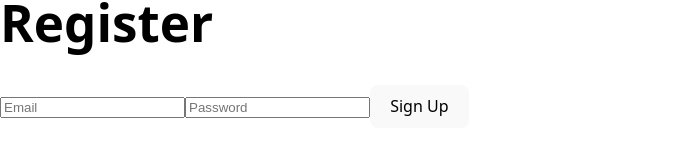
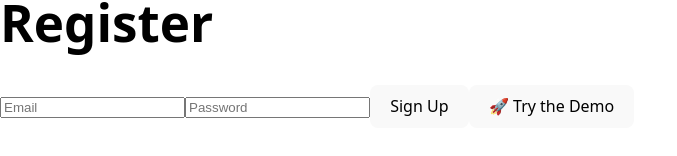
Before and after one commit to dhk2898/kanban-board, a React (Vite) app: page /register in a window 1280 px wide. Shown: the part 356-512 px from the top of the page, without its empty margins (0-677 px from the left). Built offline with nearby package versions, Linux system fonts and the light colour scheme; no server answers.

Commit message:
demo setup

```diff
--- a/src/Register.tsx
+++ b/src/Register.tsx
@@ -23,12 +23,20 @@ function Register()
         }
     };
 
+
+
     return(
     <form onSubmit={handleSubmit}>
         <h1>Register</h1>
         <input type = 'email' placeholder='Email' value = {email} onChange = {e => setEmail(e.target.value)} required/>
         <input type = 'password' placeholder = 'Password' value={password} onChange={e => setPassword(e.target.value)} required/>
         <button type = 'submit'>Sign Up</button>
+        <button type="button" onClick={async () => {await supabase.auth.signInWithPassword({
+            email: import.meta.env.VITE_DEMO_EMAIL!,
+            password: import.meta.env.VITE_DEMO_PASSWORD!,
+        }); }}>
+        🚀 Try the Demo
+        </button>
         {message && <p>{message}</p>}
     </form>);
 
--- a/src/components/TaskModal.tsx
+++ b/src/components/TaskModal.tsx
@@ -53,6 +53,7 @@ function TaskModal({taskId, onClose, isEditingInitial} : {taskId: string, onClos
      </div>
 
      <button className = 'task' onClick = {handleSave}>Save</button>
+     <button className = 'task' onClick = {() => {dispatch({type: 'delete-task', taskId}); deleteTaskFromSupabase(taskId); onClose();}}>Delete</button>
      <button className = 'task' onClick = {() => setIsEditing(false)}>Cancel</button>
     </>) :
     (
--- a/src/components/useSupabaseSync.ts
+++ b/src/components/useSupabaseSync.ts
@@ -149,6 +149,8 @@ export async function updateListInSupabase(list: List)
     if (error) console.error("Error updating list: ", error);
 }
 
+
+
 export async function deleteTaskFromSupabase(taskId: string)
 {
     const {error} = await supabase.from("tasks").delete().eq('id', taskId);
```
